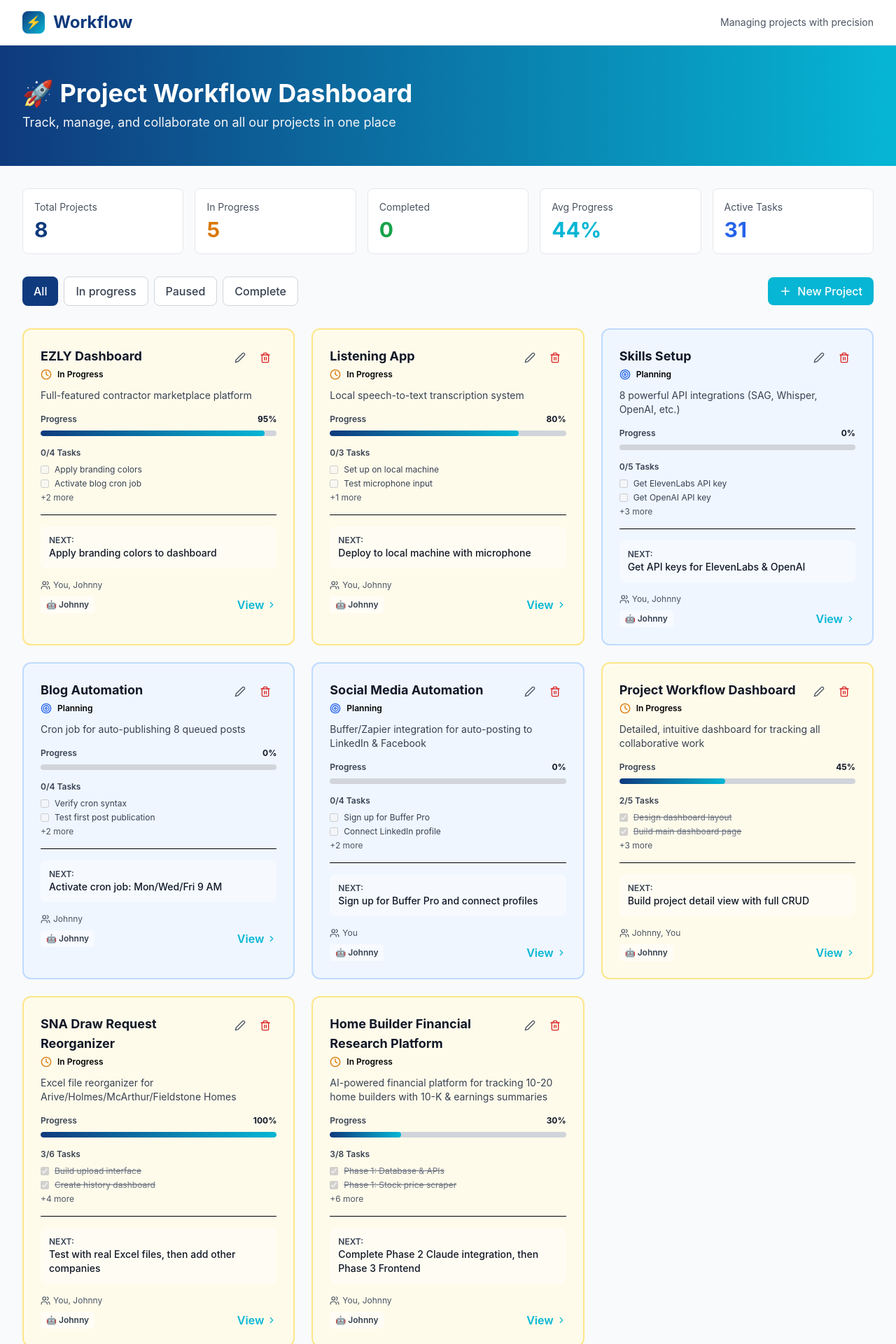
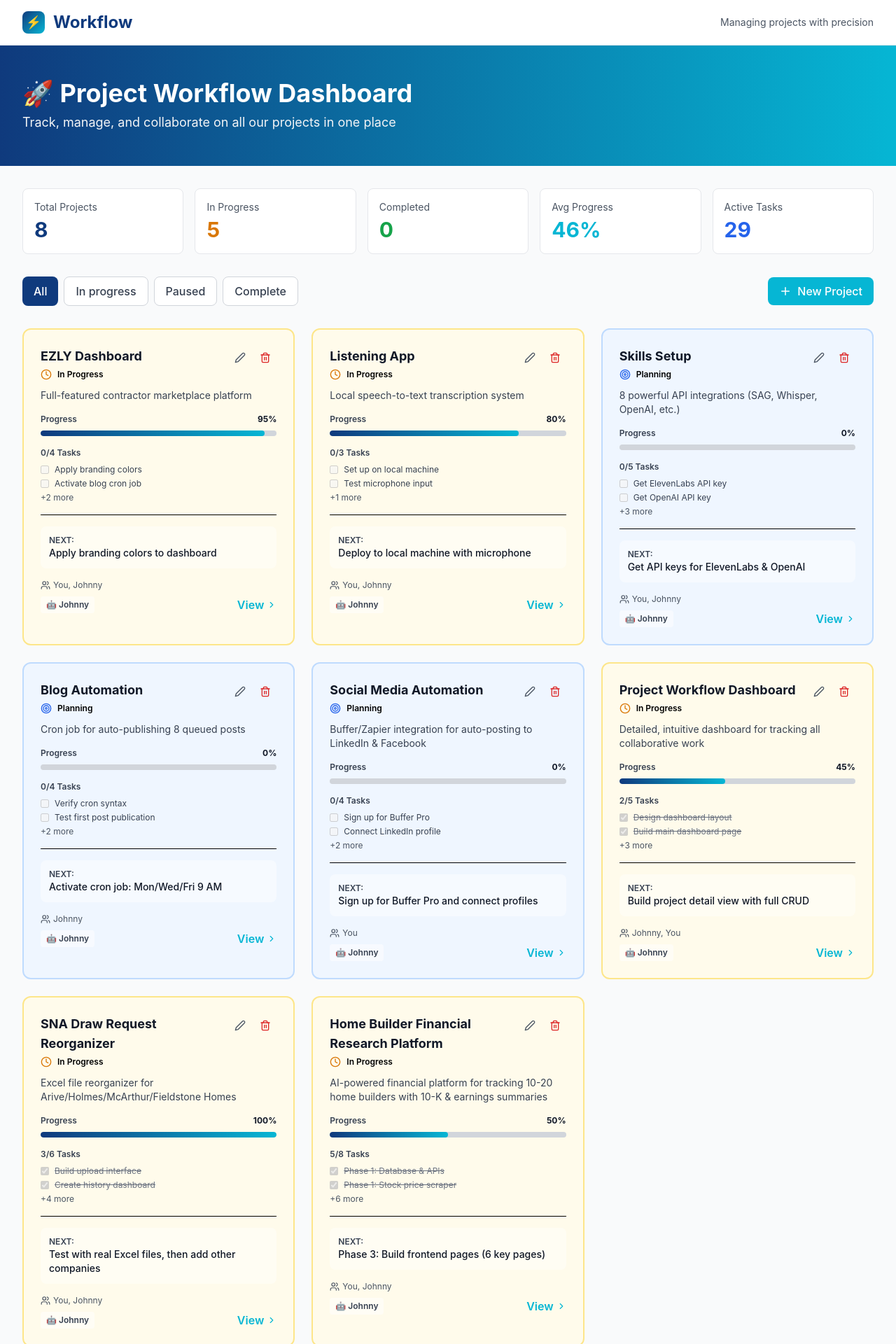
Before and after one commit to bpnelsen/project-workflow-dashboard, a Next.js app: page / in a window 1280 px wide. Shown: the top 1920 px of the page at 70% size. Built offline with nearby package versions, Linux system fonts and the light colour scheme.

Commit message:
Update Home Builder platform to Phase 2 complete (50% progress)

```diff
--- a/app/page.tsx
+++ b/app/page.tsx
@@ -162,20 +162,20 @@ export default function Dashboard() {
       name: 'Home Builder Financial Research Platform',
       description: 'AI-powered financial platform for tracking 10-20 home builders with 10-K & earnings summaries',
       status: 'in-progress',
-      progress: 30,
+      progress: 50,
       tasks: [
         { id: 't32', title: 'Phase 1: Database & APIs', completed: true, dueDate: '2026-03-05' },
         { id: 't33', title: 'Phase 1: Stock price scraper', completed: true, dueDate: '2026-03-05' },
         { id: 't34', title: 'Phase 2: Claude AI wrapper', completed: true, dueDate: '2026-03-05' },
-        { id: 't35', title: 'Phase 2: 10-K summarization', completed: false, dueDate: '2026-03-12' },
-        { id: 't36', title: 'Phase 2: Earnings call analysis', completed: false, dueDate: '2026-03-12' },
+        { id: 't35', title: 'Phase 2: 10-K & earnings processing', completed: true, dueDate: '2026-03-05' },
+        { id: 't36', title: 'Phase 2: GitHub Actions automation', completed: true, dueDate: '2026-03-05' },
         { id: 't37', title: 'Phase 3: Frontend (Next.js)', completed: false, dueDate: '2026-03-24' },
-        { id: 't38', title: 'Phase 4: Automation & alerts', completed: false, dueDate: '2026-03-27' },
-        { id: 't39', title: 'Phase 5: Deploy to Vercel', completed: false, dueDate: '2026-03-30' },
+        { id: 't38', title: 'Phase 4: Alerts & email', completed: false, dueDate: '2026-03-27' },
+        { id: 't39', title: 'Phase 5: Deploy to Vercel MVP', completed: false, dueDate: '2026-03-30' },
       ],
       team: ['You', 'Johnny'],
-      lastUpdated: '2026-03-05 07:10',
-      nextAction: 'Complete Phase 2 Claude integration, then Phase 3 Frontend',
+      lastUpdated: '2026-03-05 07:15',
+      nextAction: 'Phase 3: Build frontend pages (6 key pages)',
       priority: 'high',
       aiAssistant: 'Johnny'
     }
```
